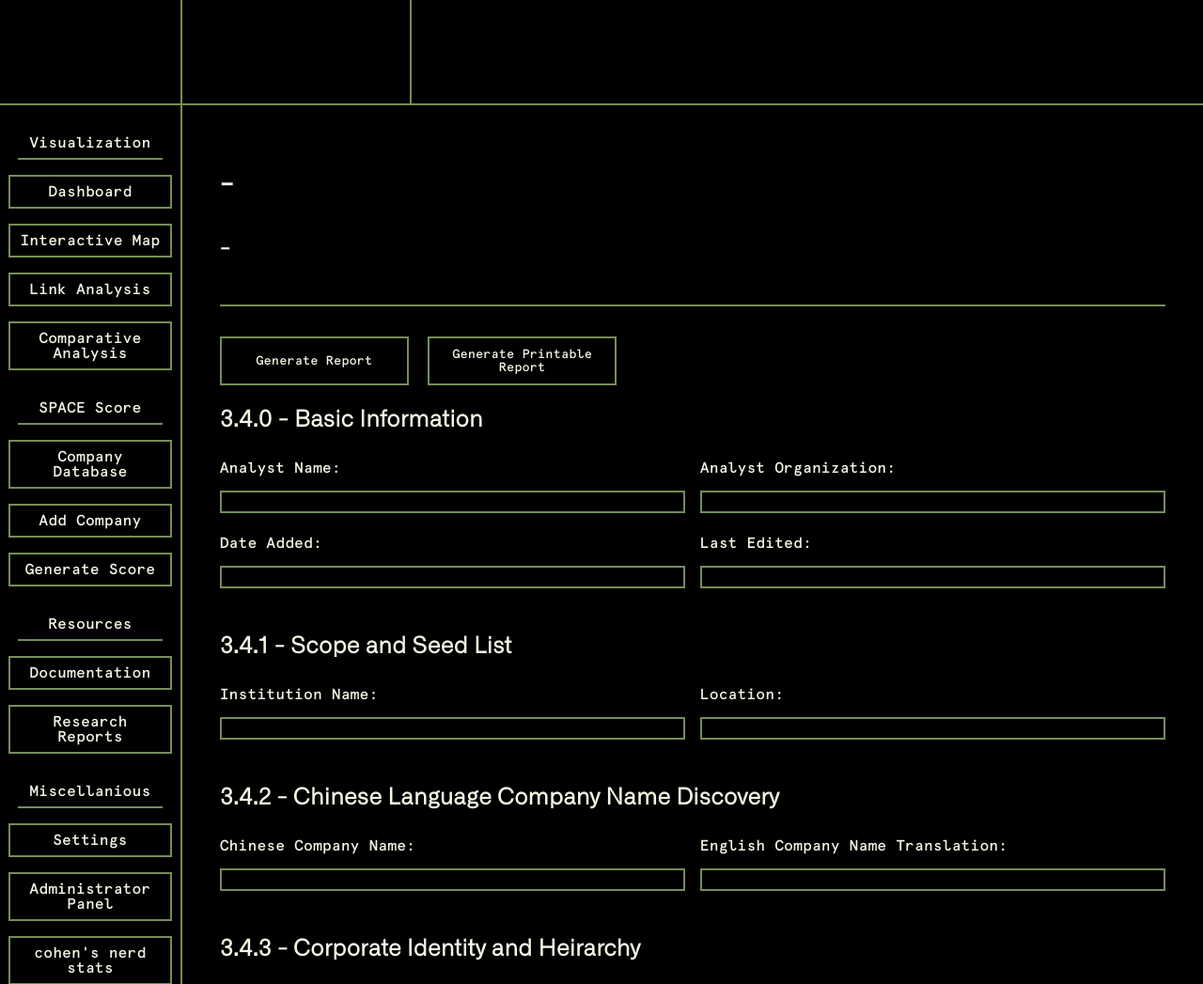
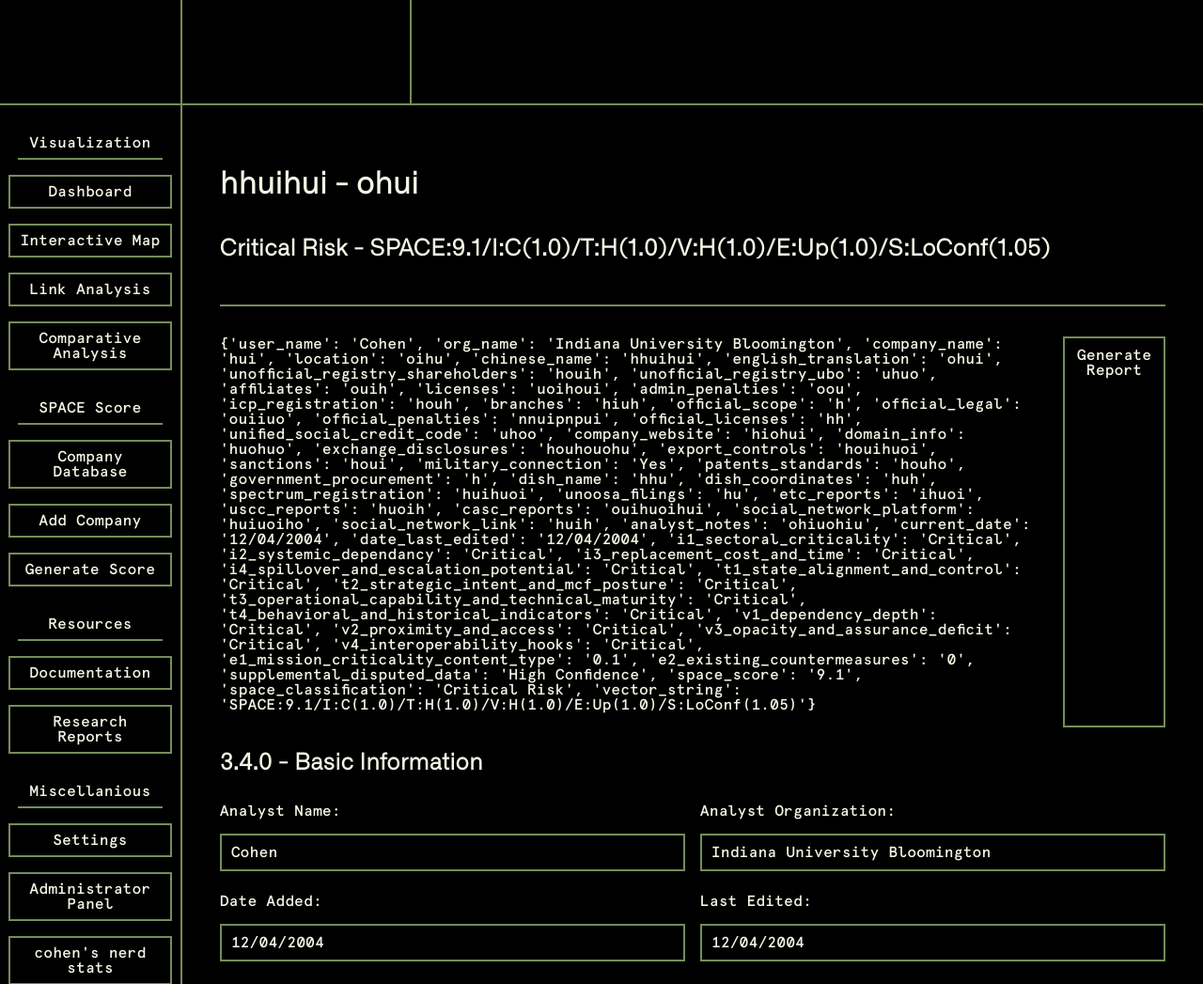
Before and after one commit to Cobo04/FA25-IUB-Diplomacy-Lab, a Flask app: a page that uses flaskapp/templates/company.html in a window 1280 px wide. Shown: the part 150-1197 px from the top of the page at 94% size. Run offline with Flask 2, Linux system fonts and the light colour scheme; the visitor is signed in with stand-in values (Sample User, id 1).

Commit message:
broken transfer

```diff
--- a/flaskapp/app.py
+++ b/flaskapp/app.py
@@ -18,6 +18,8 @@
 from flask import Flask, render_template, request, redirect, url_for, session
 
 import hashlib, json
+
+import plutoprint
 
 # database requirements
 from flaskapp import database as db
@@ -54,7 +56,16 @@
         blame = db.get_company_blame()
         highest_contributor = max(blame, key=blame.get)
         lowest_contributor = min(blame, key=blame.get)
-        return render_template("dashboard.html", total_companies=total_companies, total_space_scores=total_space_scores, blame=blame, highest_contributor=highest_contributor, lowest_contributor=lowest_contributor)
+
+        server_connection = db.get_server_connection()
+        db_connection = db.get_db_connection()
+        map_connection = db.get_map_connection()
+        maltego_connection = db.get_maltego_connection()
+        server_time = db.get_server_time()
+        return render_template("dashboard.html", total_companies=total_companies, total_space_scores=total_space_scores,
+                               blame=blame, highest_contributor=highest_contributor, lowest_contributor=lowest_contributor,
+                               db_connection=db_connection, server_connection=server_connection, map_connection=map_connection,
+                               maltego_connection=maltego_connection, server_time=server_time)
     else:
         return redirect(url_for("login"))
 
@@ -283,6 +294,22 @@
         else:
             return render_template("login.html")
 
+# ====================================
+# ===== Report Generation Routes =====
+# ====================================
+
+@app.route("/report/<company_name>")
+def generate_report(company_name):
+    if 'logged_in' in session and session['logged_in']:
+        company = db.get_company_by_name(company_name)
+        html_content = render_template("auto_report_template.html", company=company)
+
+        book = plutoprint.Book(plutoprint.PAGE_SIZE_A4)
+        book.load_url("flaskapp/templates/auto_report_template.html")
+        book.write_to_pdf("test.pdf")
+    else:
+        return redirect(url_for("login"))
+
 # ================================
 # ===== Don't worry about it =====
 # ================================
@@ -293,8 +320,3 @@
         return render_template("jupiter.html")
     else:
         return redirect(url_for("login"))
-
-@app.route("/debug")
-def debug():
-    db.generate_space_score("xyz")
-    return redirect(url_for("dashboard"))
--- a/flaskapp/database.py
+++ b/flaskapp/database.py
@@ -1,4 +1,5 @@
 import csv, json, math, os
+from datetime import datetime
 
 # this is cohen's message written in blood
 # THIS IS NOT SECURE IN ANY WAY, SWITCH TO THE RDC DATABASE ASAP
@@ -17,6 +18,10 @@
     with open("flaskapp/secret_key.txt", "r") as f:
         return f.read().strip()
 
+# =============================
+# ===== Server Statistics =====
+# =============================
+
 def get_company_blame():
     """Returns the number of companies analyzed by each member of the group"""
     blame = {
@@ -32,6 +37,27 @@
             blame[row['user_name']] += 1
 
     return blame
+
+def get_server_connection():
+    return "ACTIVE", "blame-awesome"
+
+def get_map_connection():
+    return "ACTIVE", "blame-awesome"
+
+def get_maltego_connection():
+    return "LOST", "welcome-warning"
+
+def get_server_time():
+    return datetime.now().strftime("%H:%M:%S")
+
+def get_db_connection():
+    connection = True
+    with open("companies.csv", "r", encoding="utf-8") as fhead:
+        if fhead:
+            connection = False
+    if connection:
+        return "LOST", "welcome-warning"
+    return "ACTIVE", "blame-awesome"
 
 # =========================
 # ===== Intialization =====
@@ -65,7 +91,7 @@
     with open("companies.csv", "r", encoding="utf-8") as f:
         reader = csv.DictReader(f)
         for row in reader:
-            if row['company_name'] == name:
+            if row['english_translation'] == name:
                 return row
     return None
 
--- a/flaskapp/static/css/style.css
+++ b/flaskapp/static/css/style.css
@@ -915,3 +915,21 @@
     flex-direction: row;
     gap: 20px;
 }
+
+.generate-report-link {
+    border: 2px solid var(--themeOlive);
+    background-color: var(--themeBlack);
+    font-family: var(--font-apercu);
+    color: var(--themeTan);
+    padding: 0.6rem 0.8rem;
+    width: 20%;
+    margin-top: 1rem;
+    text-align: center;
+    text-decoration: none;
+}
+
+.generate-report-link:hover {
+    background-color: var(--themeOlive);
+    color: var(--themeBlack);
+    cursor: pointer;
+}
--- a/flaskapp/templates/auto_report_template.html
+++ b/flaskapp/templates/auto_report_template.html
@@ -5,5 +5,6 @@
     <link rel="stylesheet" href="{{ url_for('static', filename='styles.css') }}">
 </head>
 <body>
-
+    <!-- <h1>{{ company }}</h1> -->
+    <h1> test content!</h1>
 </body>
--- a/flaskapp/templates/companies.html
+++ b/flaskapp/templates/companies.html
@@ -17,7 +17,7 @@
             <tbody>
                 {% for company in companies %}
                 <tr>
-                    <td><a href="{{ url_for('company', company_name=company['company_name']) }}" class="company-table-link">{{ company['chinese_name'] }} ({{ company['english_translation'] }})</a></td>
+                    <td><a href="{{ url_for('company', company_name=company['english_translation']) }}" class="company-table-link">{{ company['chinese_name'] }} ({{ company['english_translation'] }})</a></td>
                     <td>{{ company['space_score'] }}</td>
                     <td>{{ company['current_date'] }}</td>
                     <td>{{ company['date_last_edited'] }}</td>
--- a/flaskapp/templates/company.html
+++ b/flaskapp/templates/company.html
@@ -9,8 +9,8 @@
     <h2 class="add-company-subtitle"><strong>{{ company['space_classification'] }}</strong> - {{ company['vector_string'] }}</h2>
     <hr class="add-company-break">
     <div class="button-container">
-        <button class="submit-button">Generate Report</button>
-        <button class="submit-button">Generate Printable Report</button>
+        <p>{{ company }}</p>
+        <a class="generate-report-link" href="{{ url_for('generate_report', company_name=company['english_translation']) }}">Generate Report</a>
     </div>
     <h2 class="add-company-subtitle">3.4.0 - Basic Information</h2>
 
```
Also changed, not shown: flaskapp/templates/dashboard.html (+5 -7 lines), 1 other file.
